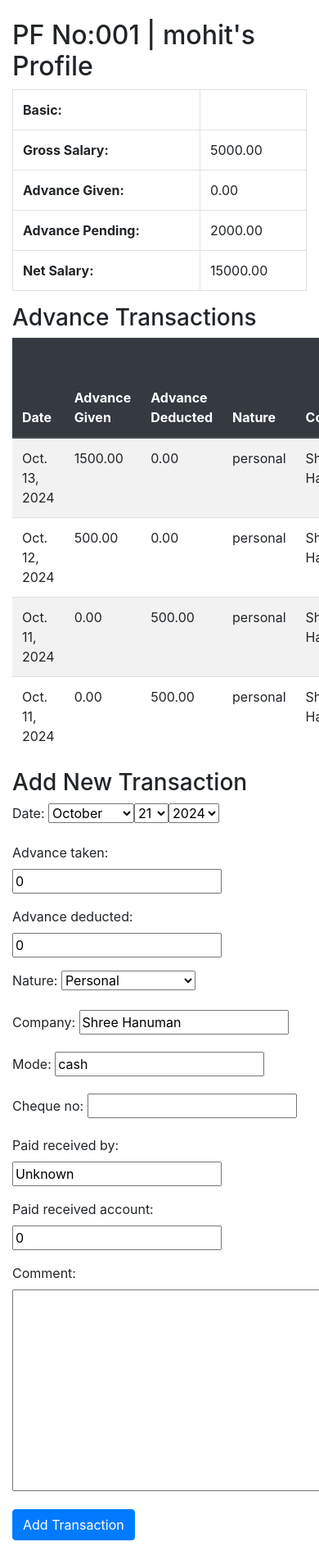
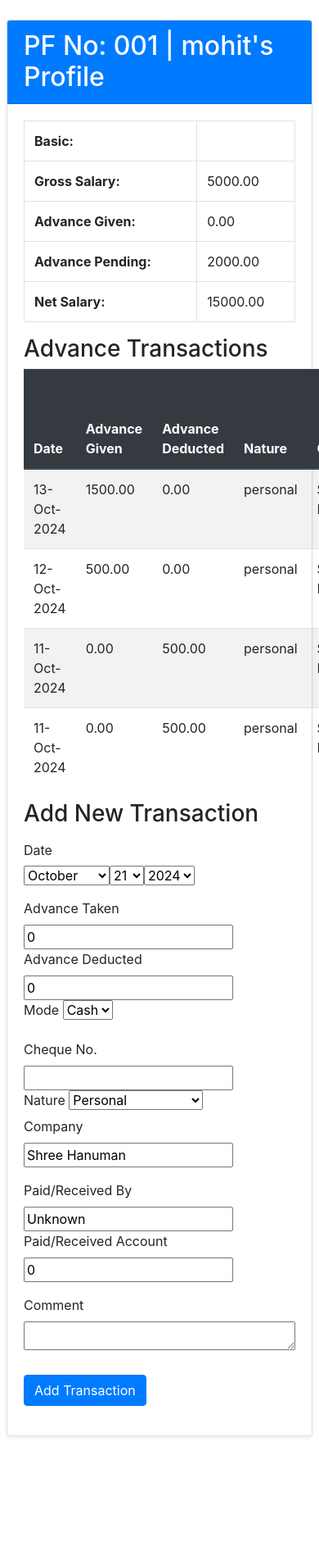
Before and after one commit to arush420/Project-X, a Django app: page /employees/staff-salary/1/ in a window 390 px wide; the page is wider, and only the part inside the window is pictured. Shown: the part 62-1965 px from the top of that part at 82% size. After the commit the page ends 1815 px from the top of that part, so only its background shows below. Run offline with Django 3.2, Linux system fonts and the light colour scheme; a user stored in the database is signed in; data comes from the database, SQL or seed files in the repository; both versions use the stored data as it was after the commit; some libraries are stand-ins or nearby versions.

Commit message:
login page and staff employee detail page- styling improved

```diff
--- a/salary_management/employees/models.py
+++ b/salary_management/employees/models.py
@@ -287,7 +287,10 @@ class AdvanceTransaction(models.Model):
         ('company', 'Company Expense'),]
     nature = models.CharField(max_length=100,choices=NATURE_CHOICES ,default='personal')  # Nature, will be dynamically filtered
     company = models.CharField(max_length=100, null=True, blank=True, default='Shree Hanuman')  # Company
-    mode = models.CharField(max_length=50, default='cash')  # Mode
+    MODE_CHOICES = [
+        ('cash', 'Cash'),
+        ('bank', 'Bank')]
+    mode = models.CharField(max_length=50, choices=MODE_CHOICES, default='cash')  # Mode
     cheque_no = models.CharField(max_length=50, null=True, blank=True)  # Cheque No.
     month = models.CharField(max_length=20, default=datetime.now)  # Month
     net_amount = models.DecimalField(max_digits=10, decimal_places=2, default=0.00)  # Net Amount
--- a/salary_management/employees/templates/employees/staff_salary_detail.html
+++ b/salary_management/employees/templates/employees/staff_salary_detail.html
@@ -1,36 +1,40 @@
 {% extends 'base.html' %}
 
 {% block content %}
-  <div class="container my-4">
-    <h2>PF No:{{ salary.pf_no }} | {{ salary.name }}'s Profile</h2>
-
-    <table class="table table-bordered">
+<div class="container-fluid my-4 px-2">
+  <div class="card shadow-sm">
+    <div class="card-header bg-primary text-white">
+      <h2 class="mb-0">PF No: {{ salary.pf_no }} | {{ salary.name }}'s Profile</h2>
+    </div>
+    <div class="card-body">
+      <!-- Employee Details -->
+      <table class="table table-bordered w-100">
         <tbody>
           <tr>
-          <th>Basic:</th>
+            <th scope="row">Basic:</th>
             <td>{{ salary.basic }}</td>
           </tr>
           <tr>
-          <th>Gross Salary:</th>
+            <th scope="row">Gross Salary:</th>
             <td>{{ salary.gross_salary }}</td>
           </tr>
           <tr>
-          <th>Advance Given:</th>
+            <th scope="row">Advance Given:</th>
             <td>{{ salary.advance_given }}</td>
           </tr>
           <tr>
-          <th>Advance Pending:</th>
+            <th scope="row">Advance Pending:</th>
             <td>{{ salary.advance_pending }}</td>
           </tr>
           <tr>
-          <th>Net Salary:</th>
+            <th scope="row">Net Salary:</th>
             <td>{{ salary.net_salary }}</td>
           </tr>
         </tbody>
       </table>
 
       <h3>Advance Transactions</h3>
-    <table class="table table-striped">
+      <table class="table table-striped table-hover w-100">
         <thead class="thead-dark">
           <tr>
             <th>Date</th>
@@ -41,7 +45,7 @@
             <th>Mode</th>
             <th>Cheque no.</th>
             <th>Paid / Received by</th>
-          <th>Paid / Received to Account </th>
+            <th>Paid / Received to Account</th>
             <th>Net Amount</th>
             <th>Comment</th>
             <th>Edit</th>
@@ -50,7 +54,7 @@
         <tbody>
           {% for transaction in transactions %}
           <tr>
-            <td>{{ transaction.date }}</td>
+            <td>{{ transaction.date|date:"d-M-Y" }}</td>
             <td>{{ transaction.advance_taken }}</td>
             <td>{{ transaction.advance_deducted }}</td>
             <td>{{ transaction.nature }}</td>
@@ -73,8 +77,78 @@
       <form method="POST">
         {% csrf_token %}
 
-      {{ form.as_p }}
-      <button type="submit" class="btn btn-primary">Add Transaction</button>
+        <!-- First Row: Date -->
+        <div class="form-group row">
+          <label for="id_date" class="col-sm-2 col-form-label">Date</label>
+          <div class="col-sm-10">
+            {{ form.date }}
+          </div>
+        </div>
+
+        <!-- Second Row: Advance Taken, Advance Deducted, Mode -->
+        <div class="form-group row">
+          <div class="col-sm-4">
+            <label for="id_advance_taken">Advance Taken</label>
+            {{ form.advance_taken }}
+          </div>
+          <div class="col-sm-4">
+            <label for="id_advance_deducted">Advance Deducted</label>
+            {{ form.advance_deducted }}
+          </div>
+          <div class="col-sm-4">
+            <label for="id_mode">Mode</label>
+            {{ form.mode }}
+          </div>
+        </div>
+
+        <!-- Third Row: Cheque No., Nature, Company -->
+        <div class="form-group row">
+          <div class="col-sm-4">
+            <label for="id_cheque_no">Cheque No.</label>
+            {{ form.cheque_no }}
+          </div>
+          <div class="col-sm-4">
+            <label for="id_nature">Nature</label>
+            {{ form.nature }}
+          </div>
+          <div class="col-sm-4">
+            <label for="id_company">Company</label>
+            {{ form.company }}
+          </div>
+        </div>
+
+        <!-- Fourth Row: Paid/Received By, Paid/Received Account -->
+        <div class="form-group row">
+          <div class="col-sm-6">
+            <label for="id_paid_received_by">Paid/Received By</label>
+            {{ form.paid_received_by }}
+          </div>
+          <div class="col-sm-6">
+            <label for="id_paid_received_account">Paid/Received Account</label>
+            {{ form.paid_received_account }}
+          </div>
+        </div>
+
+        <!-- Fifth Row: Comment and Submit -->
+        <div class="form-group row">
+          <div class="col-sm-10">
+            <label for="id_comment">Comment</label>
+            {{ form.comment }}
+          </div>
+          <div class="col-sm-2">
+            <button type="submit" class="btn btn-primary mt-4">Add Transaction</button>
+          </div>
+        </div>
       </form>
     </div>
+  </div>
+</div>
+
+<style>
+  #id_comment {
+    height: 35px;
+    width: 100%;
+  }
+</style>
+
 {% endblock %}
```
Also changed, not shown: salary_management/employees/templates/employees/login.html (+27 -7 lines), salary_management/employees/templates/employees/styles.css (+7 -0 lines), salary_management/db.sqlite3. Lines whose indentation alone changed are shown as unchanged.
